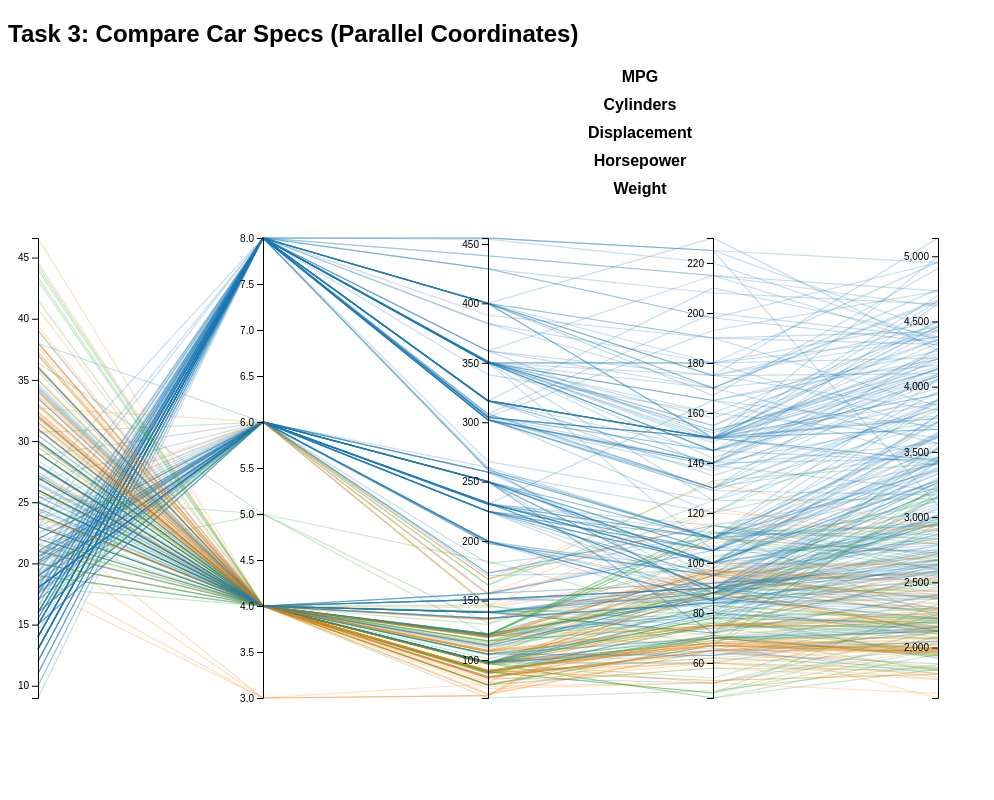
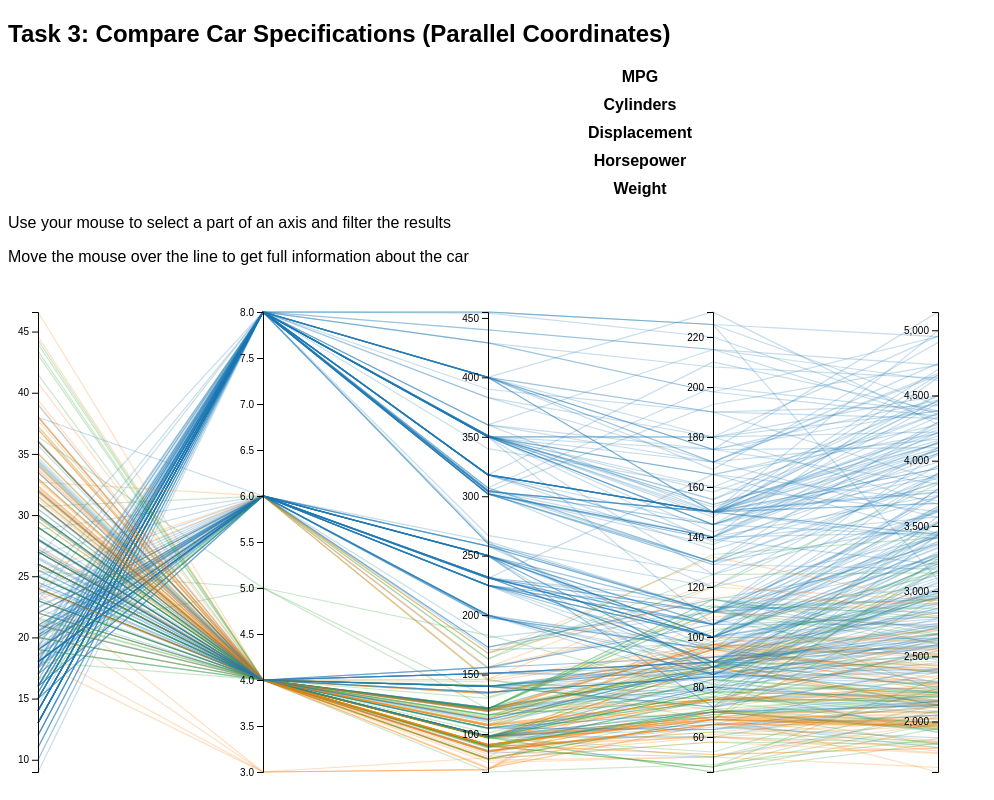
Before and after one commit to vamsikrishnakonidena/IV-Final-Project, a plain HTML site: page task3.html in a window 1280 px wide. Shown: the whole page, without its empty margins (0-994 px from the left). Drawn offline with nearby package versions, Linux system fonts and the light colour scheme.

Commit message:
Update task3.html

```diff
--- a/task3.html
+++ b/task3.html
@@ -43,7 +43,7 @@
   </style>
 </head>
 <body>
-  <h2>Task 3: Compare Car Specs (Parallel Coordinates)</h2>
+  <h2>Task 3: Compare Car Specifications (Parallel Coordinates)</h2>
 
   <!-- Static Labels for Dimensions -->
   <div class="dimension-label">MPG</div>
@@ -51,7 +51,8 @@
   <div class="dimension-label">Displacement</div>
   <div class="dimension-label">Horsepower</div>
   <div class="dimension-label">Weight</div>
-
+<p>Use your mouse to select a part of an axis and filter the results</p>
+<p>Move the mouse over the line to get full information about the car</p>
   <svg id="parallel" width="960" height="500"></svg>
   <div id="tooltip" class="tooltip"></div>
 
```
